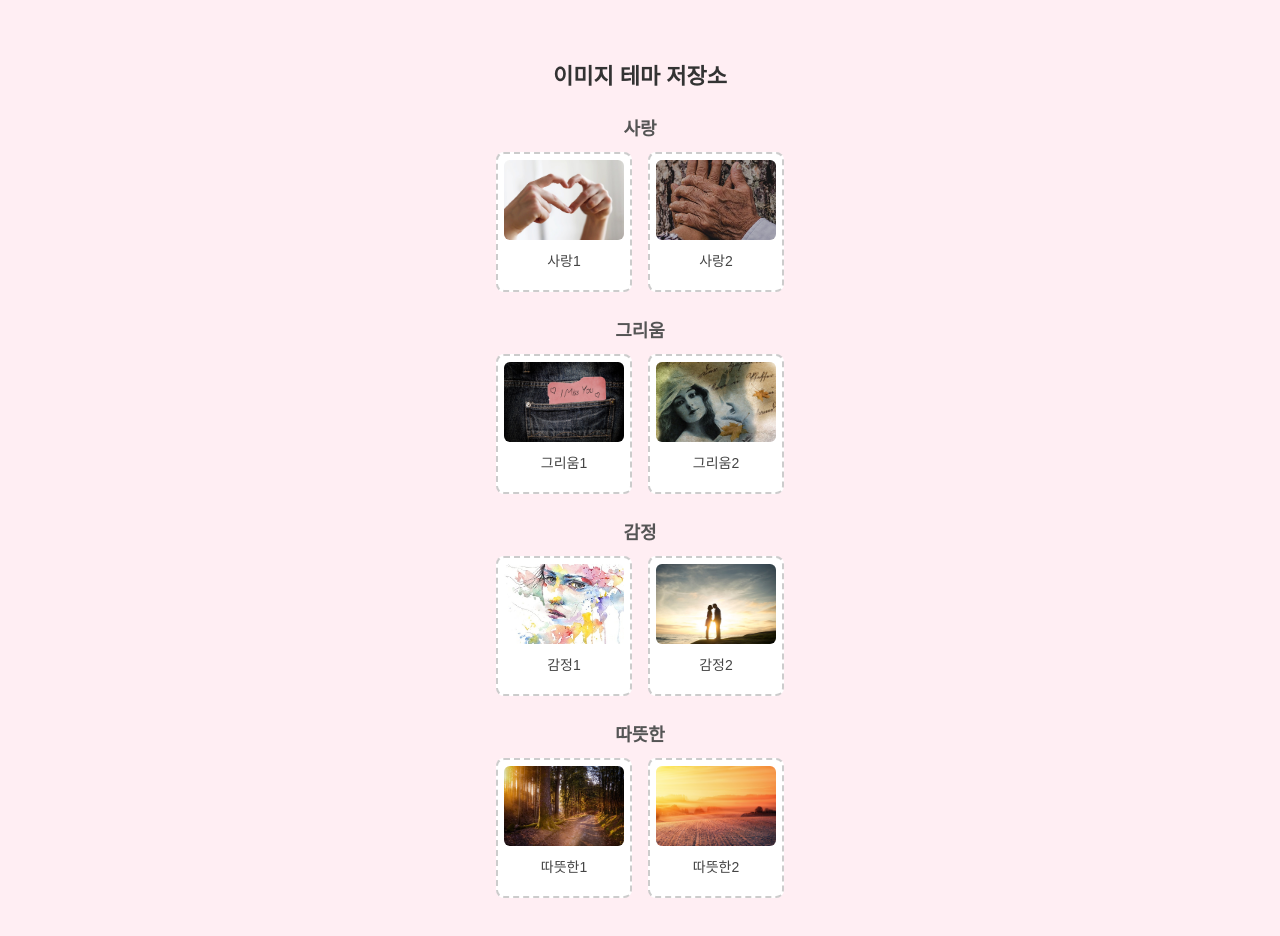
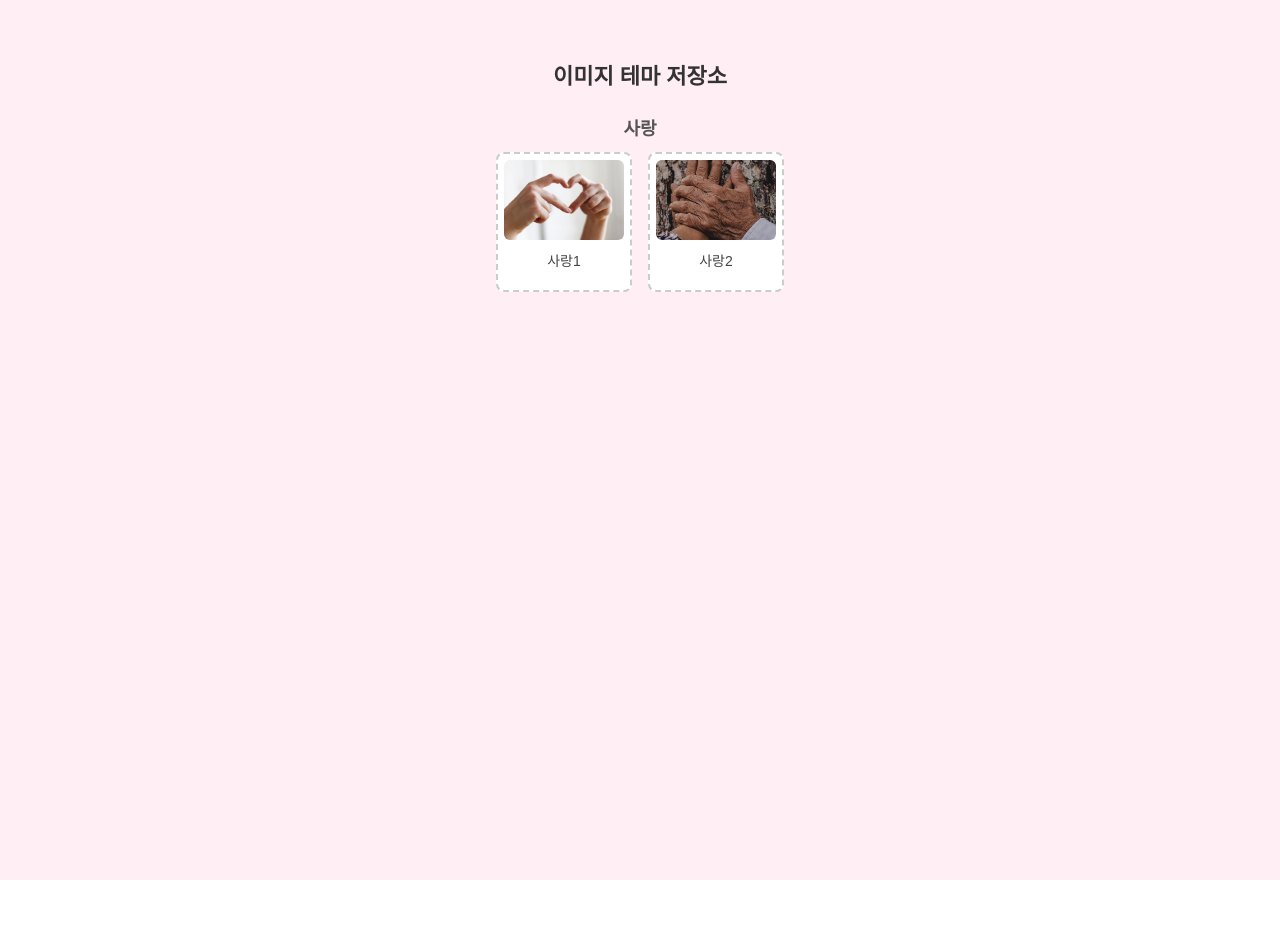
Before and after one commit to xeon-243859/ppongtok-app, a React (Vite) app: page /image/theme in a window 1280 px wide. After the commit the page ends 880 px from the top, so only its background shows below. Built offline with nearby package versions, Linux system fonts and the light colour scheme.

Commit message:
fix: 이미지테마 선택 시 슬롯 자동 순서 저장

```diff
--- a/src/pages/ImageThemePage.jsx
+++ b/src/pages/ImageThemePage.jsx
@@ -1,20 +1,15 @@
-// src/pages/ImageThemePage.jsx
-import React, { useEffect, useState } from "react";
+import React, { useState } from "react";
 import { useNavigate } from "react-router-dom";
 import "./ImageThemePage.css";
 
 const ImageThemePage = () => {
   const navigate = useNavigate();
-  const [slot, setSlot] = useState("img-1");
-
-  // 저장될 슬롯(img-1, img-2...) 확인
-  useEffect(() => {
-    const selected = localStorage.getItem("selected-slot");
-    if (selected) setSlot(selected);
-  }, []);
+  const [slotIndex, setSlotIndex] = useState(1); // img-1부터 시작
 
   const handleSelect = (imagePath) => {
+    const slot = `img-${slotIndex}`;
     localStorage.setItem(slot, imagePath);
+    setSlotIndex((prev) => (prev % 4) + 1); // 1→2→3→4→1 순환
     navigate("/image/select");
   };
 
@@ -34,41 +29,7 @@ const ImageThemePage = () => {
         </div>
       </div>
 
-      <h3>그리움</h3>
-      <div className="image-row">
-        <div className="image-option" onClick={() => handleSelect("/backgrounds/miss/miss1.jpg")}>
-          <img src="/backgrounds/miss/miss1.jpg" alt="그리움1" />
-          <p>그리움1</p>
-        </div>
-        <div className="image-option" onClick={() => handleSelect("/backgrounds/miss/miss2.jpg")}>
-          <img src="/backgrounds/miss/miss2.jpg" alt="그리움2" />
-          <p>그리움2</p>
-        </div>
-      </div>
-
-      <h3>감정</h3>
-      <div className="image-row">
-        <div className="image-option" onClick={() => handleSelect("/backgrounds/emotion/emo1.jpg")}>
-          <img src="/backgrounds/emotion/emo1.jpg" alt="감정1" />
-          <p>감정1</p>
-        </div>
-        <div className="image-option" onClick={() => handleSelect("/backgrounds/emotion/emo2.jpg")}>
-          <img src="/backgrounds/emotion/emo2.jpg" alt="감정2" />
-          <p>감정2</p>
-        </div>
-      </div>
-
-      <h3>따뜻한</h3>
-      <div className="image-row">
-        <div className="image-option" onClick={() => handleSelect("/backgrounds/warm/warm1.jpg")}>
-          <img src="/backgrounds/warm/warm1.jpg" alt="따뜻한1" />
-          <p>따뜻한1</p>
-        </div>
-        <div className="image-option" onClick={() => handleSelect("/backgrounds/warm/warm2.jpg")}>
-          <img src="/backgrounds/warm/warm2.jpg" alt="따뜻한2" />
-          <p>따뜻한2</p>
-        </div>
-      </div>
+      {/* 필요에 따라 다른 테마도 추가 */}
     </div>
   );
 };
```
